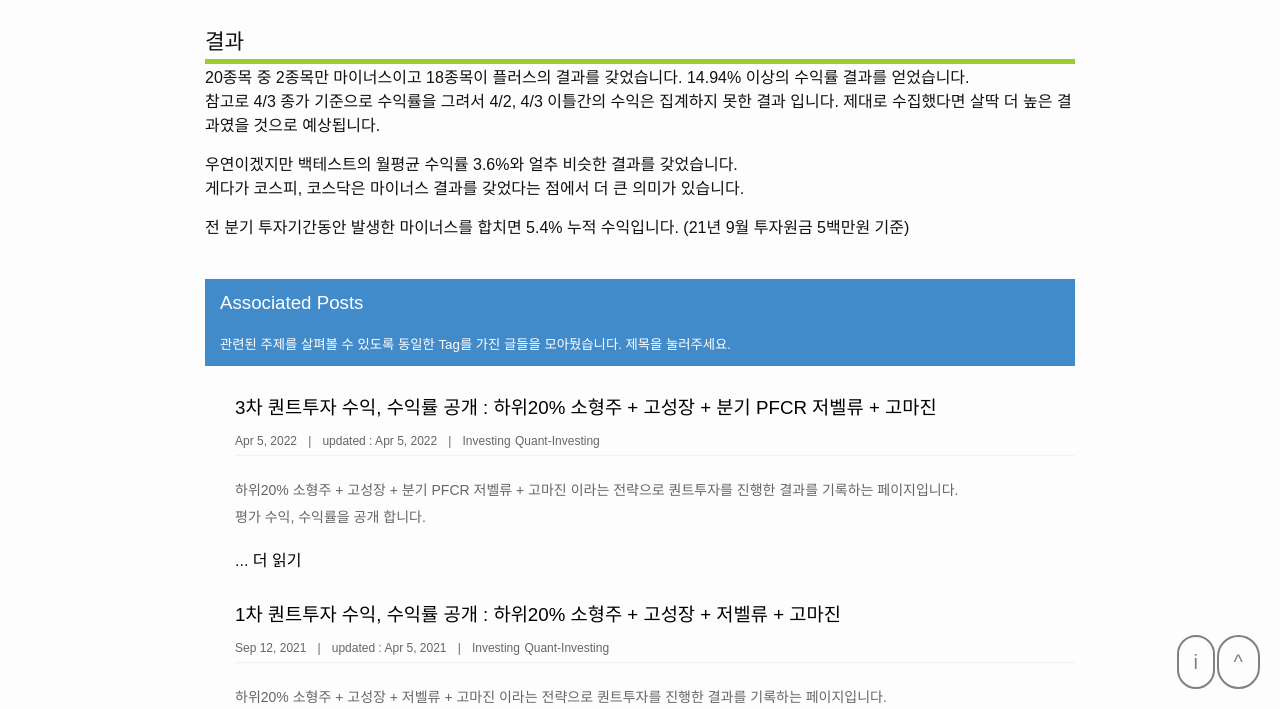
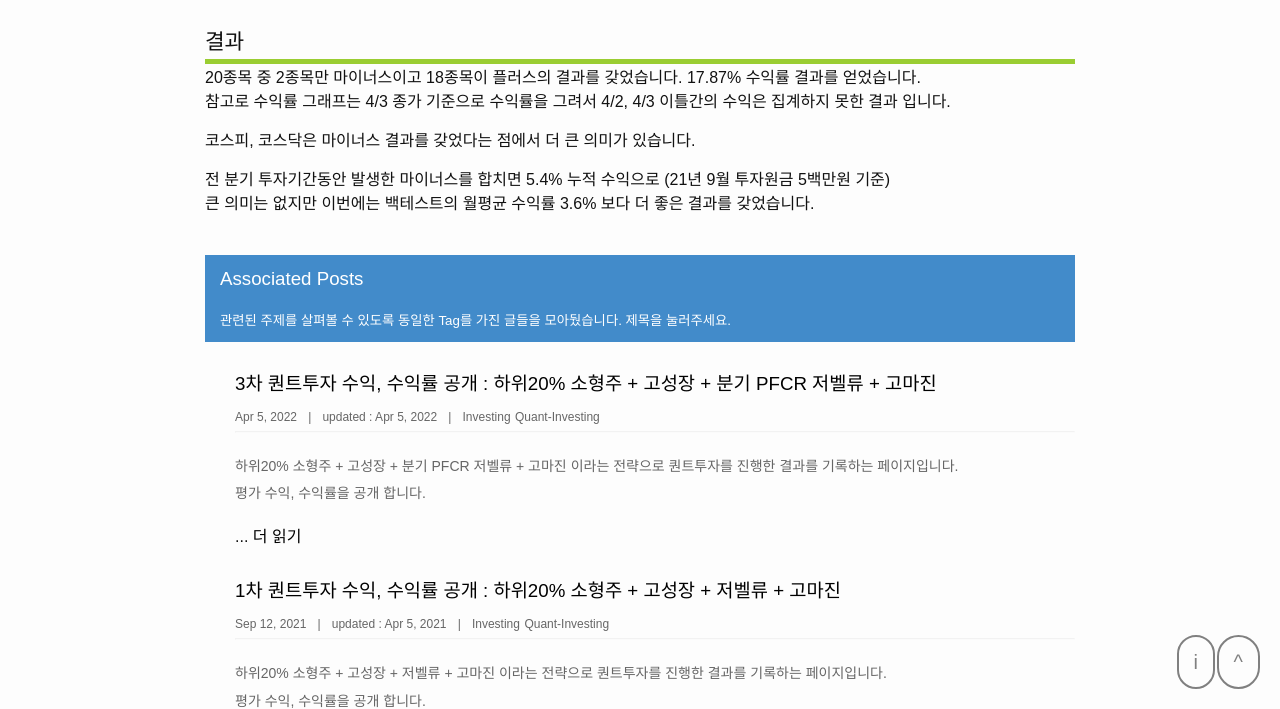
Before and after one commit to dveamer/dveamer.github.io, a Jekyll site: the page built from _posts/Investing/2021-12-03-MySecondStrategyResult.md, in a window 1280 px wide and 900 px high, scrolled down 3284 px, cut to the strip 191-900 px from the top of the window. Built offline with Jekyll 4.4.1, drawn with Linux system fonts in a browser that asks for light colours.

Commit message:
homepage

```diff
--- a/_posts/Investing/2021-12-03-MySecondStrategyResult.md
+++ b/_posts/Investing/2021-12-03-MySecondStrategyResult.md
@@ -90,10 +90,10 @@ google spreadsheet 의 googlefinance 기능을 이용했기 때문에 실시간
 
 ## 결과
 
-20종목 중 2종목만 마이너스이고 18종목이 플러스의 결과를 갖었습니다. 14.94% 이상의 수익률 결과를 얻었습니다.
-참고로 4/3 종가 기준으로 수익률을 그려서 4/2, 4/3 이틀간의 수익은 집계하지 못한 결과 입니다. 제대로 수집했다면 살딱 더 높은 결과였을 것으로 예상됩니다.
+20종목 중 2종목만 마이너스이고 18종목이 플러스의 결과를 갖었습니다. 17.87% 수익률 결과를 얻었습니다.
+참고로 수익률 그래프는 4/3 종가 기준으로 수익률을 그려서 4/2, 4/3 이틀간의 수익은 집계하지 못한 결과 입니다.
 
-우연이겠지만 백테스트의 월평균 수익률 3.6%와 얼추 비슷한 결과를 갖었습니다.
-게다가 코스피, 코스닥은 마이너스 결과를 갖었다는 점에서 더 큰 의미가 있습니다.
+코스피, 코스닥은 마이너스 결과를 갖었다는 점에서 더 큰 의미가 있습니다.
 
-전 분기 투자기간동안 발생한 마이너스를 합치면 5.4% 누적 수익입니다.  (21년 9월 투자원금 5백만원 기준)
+전 분기 투자기간동안 발생한 마이너스를 합치면 5.4% 누적 수익으로 (21년 9월 투자원금 5백만원 기준)
+큰 의미는 없지만 이번에는 백테스트의 월평균 수익률 3.6% 보다 더 좋은 결과를 갖었습니다.
```
Also changed, not shown: _posts/Investing/2021-09-16-GapCurveBetweenTenAndThreeTreasuryConstantMaturities.md (+1 -0 lines).
